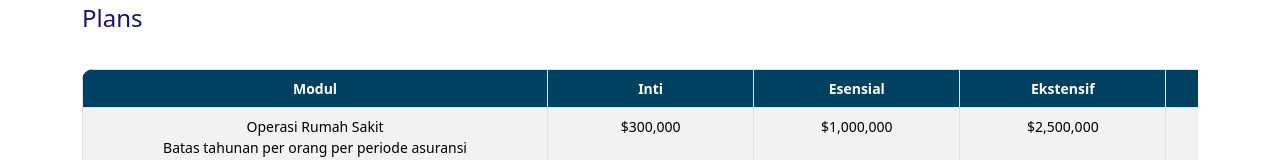
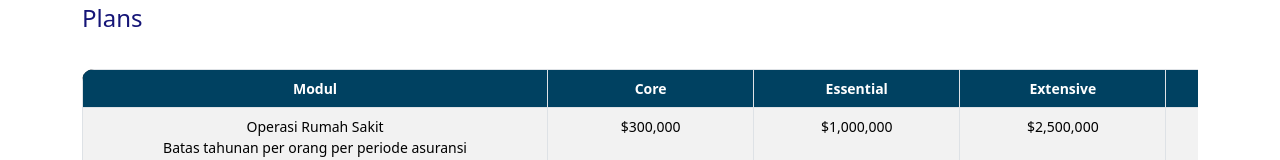
Before and after one commit to Petallar12/bahasa-quotation-tools, a React (Create React App) app: page / in a window 1280 px wide. Shown: the part 198-358 px from the top of the page. Built offline with nearby package versions, Linux system fonts and the light colour scheme.

Commit message:
Corrected by Rio

```diff
--- a/src/components/InputForm.js
+++ b/src/components/InputForm.js
@@ -392,10 +392,10 @@ setLoadingState((prev) => ({ ...prev, getRates: true })); // Start loading for G
     <thead>
         <tr>
             <th>Modul</th>
-            <th>Inti</th>
-            <th>Esensial</th>
-            <th>Ekstensif</th>
-            <th>Elit</th>
+            <th>Core</th>
+            <th>Essential</th>
+            <th>Extensive</th>
+            <th>Elite</th>
         </tr>
       </thead>
       <tbody>
@@ -622,10 +622,10 @@ setLoadingState((prev) => ({ ...prev, getRates: true })); // Start loading for G
             <td>
               <div className="d-flex gap-2">
                 <select className="form-select dropdown-font" value={clients[index].plans.hs} onChange={(e) => handlePlanChange(index, "hs", e.target.value)}>
-                  <option value="Elite">Elit</option>
-                  <option value="Extensive">Ekstensif</option>
-                  <option value="Essential">Esensial</option>
-                  <option value="Core">Inti</option>
+                  <option value="Elite">Elite</option>
+                  <option value="Extensive">Extensive</option>
+                  <option value="Essential">Essential</option>
+                  <option value="Core">Core</option>
                 </select>
                 <select className="form-select dropdown-font" value={clients[index].plans.hs_deductible} onChange={(e) => handlePlanChange(index, "hs_deductible", e.target.value)}>
                   <option value="Nil">Nil</option>
@@ -640,10 +640,10 @@ setLoadingState((prev) => ({ ...prev, getRates: true })); // Start loading for G
             <td>
               <div className="d-flex gap-2">
                 <select className="form-select dropdown-font" value={clients[index].plans.op} onChange={(e) => handlePlanChange(index, "op", e.target.value)}>
-                  <option value="Elite">Elit</option>
-                  <option value="Extensive">Ekstensif</option>
-                  <option value="Essential">Esensial</option>
-                  <option value="Core">Inti</option>
+                  <option value="Elite">Elite</option>
+                  <option value="Extensive">Extensive</option>
+                  <option value="Essential">Essential</option>
+                  <option value="Core">Core</option>
 
                 </select>
                 <select className="form-select dropdown-font" value={clients[index].plans.op_co_ins} onChange={(e) => handlePlanChange(index, "op_co_ins", e.target.value)}>
@@ -656,11 +656,11 @@ setLoadingState((prev) => ({ ...prev, getRates: true })); // Start loading for G
             <td className="premium">USD {rate.op !== "N/A" ? rate.op.toLocaleString() : "N/A"}</td>
             <td>
               <select className="form-select dropdown-font" value={clients[index].plans.ma} onChange={(e) => handlePlanChange(index, "ma", e.target.value)}>
-                <option value="N/A">Tidak Ada</option>
-                <option value="Elite">Elit</option>
-                <option value="Extensive">Ekstensif</option>
-                <option value="Essential">Esensial</option>
-                <option value="Core">Inti</option>
+                <option value="N/A">N/A</option>
+                  <option value="Elite">Elite</option>
+                  <option value="Extensive">Extensive</option>
+                  <option value="Essential">Essential</option>
+                  <option value="Core">Core</option>
 
               </select>
               {/* Premium: {rate.ma !== "N/A" ? rate.ma.toLocaleString() : "N/A"} */}
@@ -668,11 +668,11 @@ setLoadingState((prev) => ({ ...prev, getRates: true })); // Start loading for G
             <td className="premium">USD {rate.ma !== "N/A" ? rate.ma.toLocaleString() : "N/A"}</td>
             <td>
               <select className="form-select dropdown-font" value={clients[index].plans.dn} onChange={(e) => handlePlanChange(index, "dn", e.target.value)}>
-                <option value="N/A">Tidak Ada</option>
-                <option value="Elite">Elit</option>
-                <option value="Extensive">Ekstensif</option>
-                <option value="Essential">Esensial</option>
-                <option value="Core">Inti</option>
+                <option value="N/A">N/A</option>
+                  <option value="Elite">Elite</option>
+                  <option value="Extensive">Extensive</option>
+                  <option value="Essential">Essential</option>
+                  <option value="Core">Core</option>
               </select>
               {/* Premium: {rate.dn !== "N/A" ? rate.dn.toLocaleString() : "N/A"} */}
             </td>
@@ -708,7 +708,7 @@ setLoadingState((prev) => ({ ...prev, getRates: true })); // Start loading for G
 
       </form>
       <p className="text-center mt-4" style={{ fontSize: '12px' }}>
-      Dengan melakukan klik pada tombok <b>"Hubungi staff kami’</b>anda menyetujui penggunaan data anda oleh PT Luke Medikal Internasional <br/>dan bersedia untuk dihubungi melalui telepon atau email sehubungan dengan aplikasi asuransi anda. Temukan lebih banyak informasi mengenai <br/>pengunaan data anda di {" "}
+      Dengan melakukan klik pada tombok <b>"Hubungi staff kami’ </b>anda menyetujui penggunaan data anda oleh PT Luke Medikal Internasional <br/>dan bersedia untuk dihubungi melalui telepon atau email sehubungan dengan aplikasi asuransi anda. Temukan lebih banyak informasi mengenai <br/>pengunaan data anda di {" "}
         <span style={{ color: "Red", cursor: "pointer" }} data-bs-toggle="modal" data-bs-target="#personalDataPolicyModal">
         Privacy Policy
         </span>.
```
